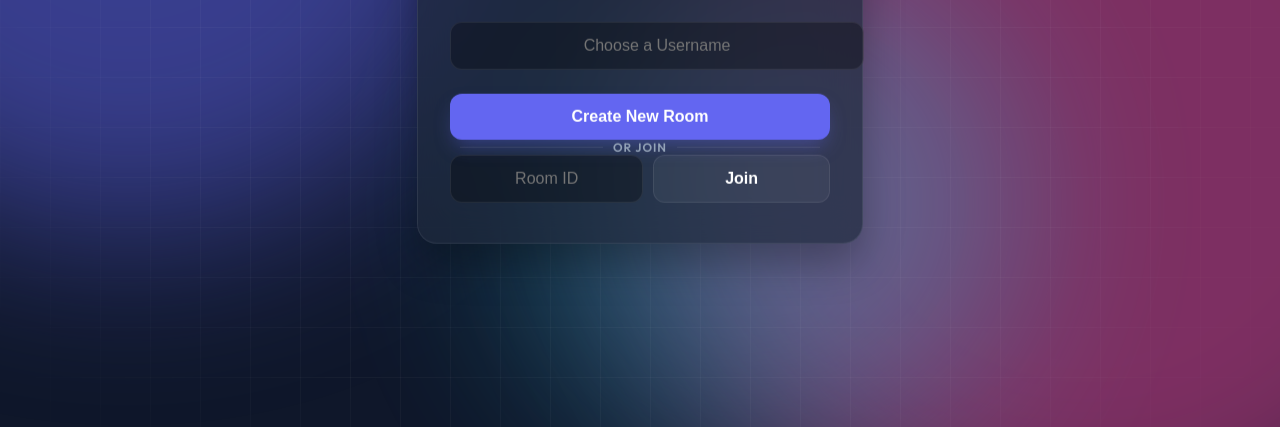
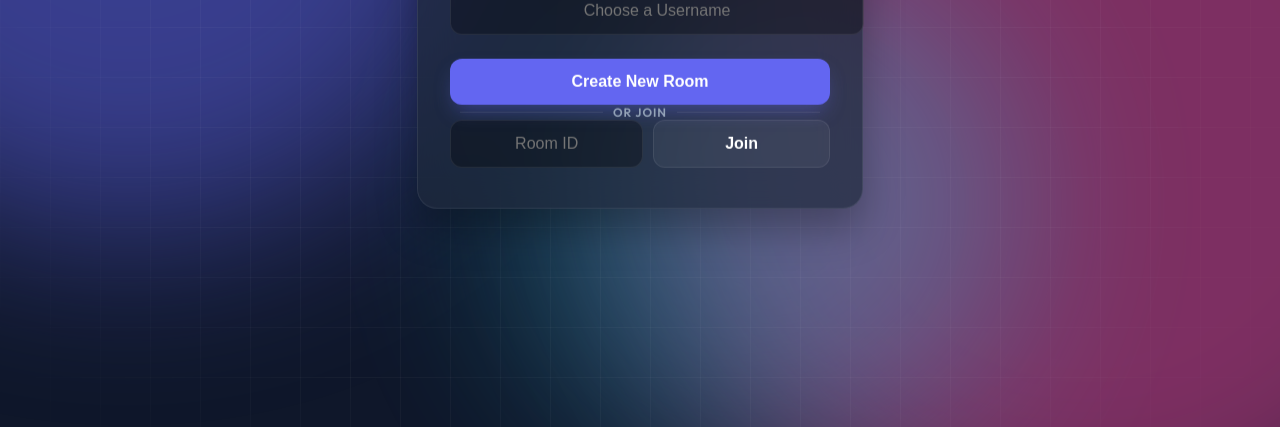
Before and after one commit to chillcoder4/xoxo-game, a plain HTML site: page index.html in a window 1280 px wide. Shown: the part 373-800 px from the top of the page. Drawn offline with Linux system fonts and the light colour scheme.

Commit message:
Update style.css

```diff
--- a/style.css
+++ b/style.css
@@ -56,7 +56,7 @@ body {
 
 /* --- LOBBY SCREEN --- */
 #lobby-screen {
-    position: absolute; top: 50%; left: 50%;
+    position: absolute; top: 365px; left: 50%;
     transform: translate(-50%, -50%);
     width: 90%; max-width: 380px;
     padding: 2.5rem 2rem;
```
